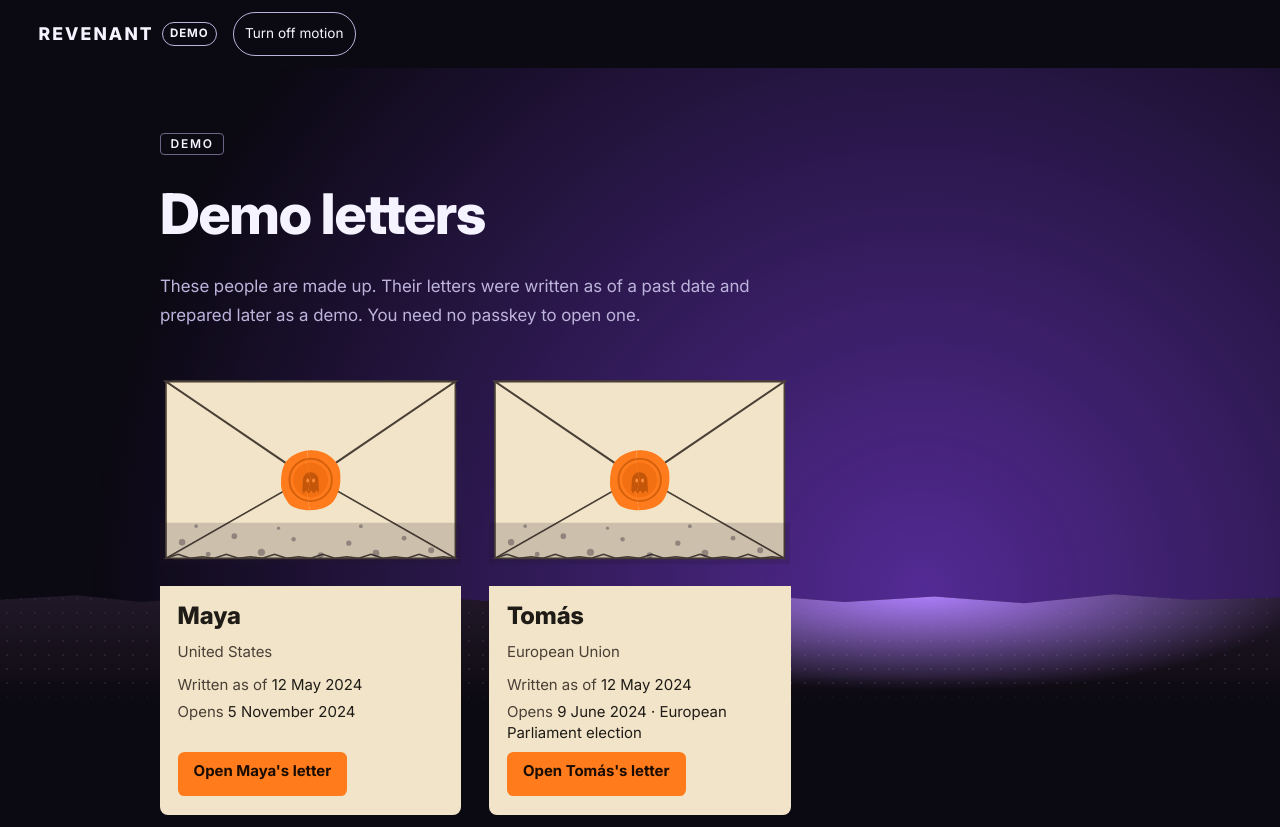
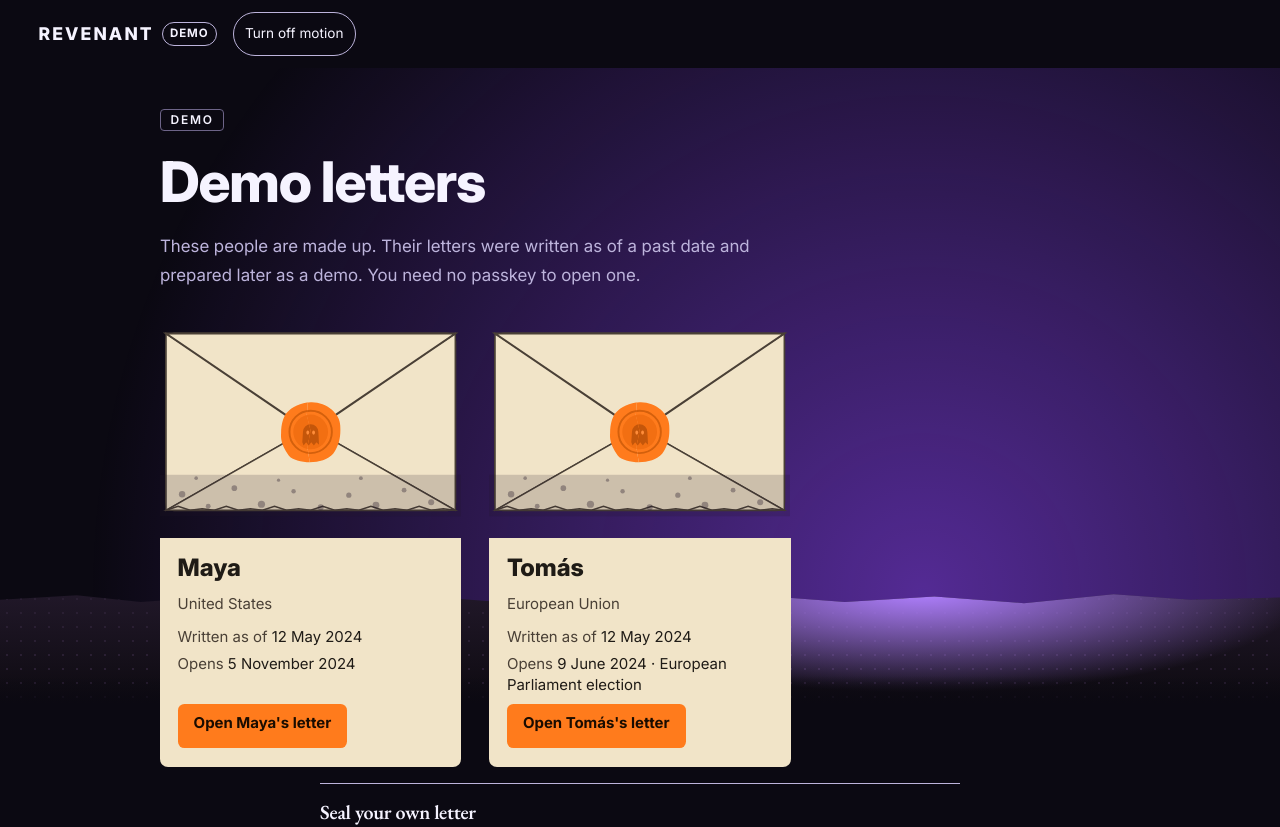
Before and after one commit to devclef/Revenant, a Next.js app: page /demo in a window 1280 px wide. Shown: the top 827 px of the page. Built offline with nearby package versions, Linux system fonts and the light colour scheme.

Commit message:
[frontend-dev] L4 · Tighten the /demo index spacing on short windows so the persona cards sit inside the first screen at 1366x800 and 1280x800

```diff
--- a/src/app/demo/page.module.css
+++ b/src/app/demo/page.module.css
@@ -29,6 +29,17 @@
   box-sizing: border-box;
   min-width: 0;
   overflow-wrap: anywhere;
+}
+
+/*
+ * Short desktop windows (for example 1366x800): tighten the top padding and the
+ * gaps so the first row of envelopes and cards sits inside the first screen.
+ */
+@media (max-height: 900px) {
+  .page {
+    gap: 1rem;
+    padding-top: 1.5rem;
+  }
 }
 
 /* The label is an inline badge. Keep it at its own width, not the column width. */
```
